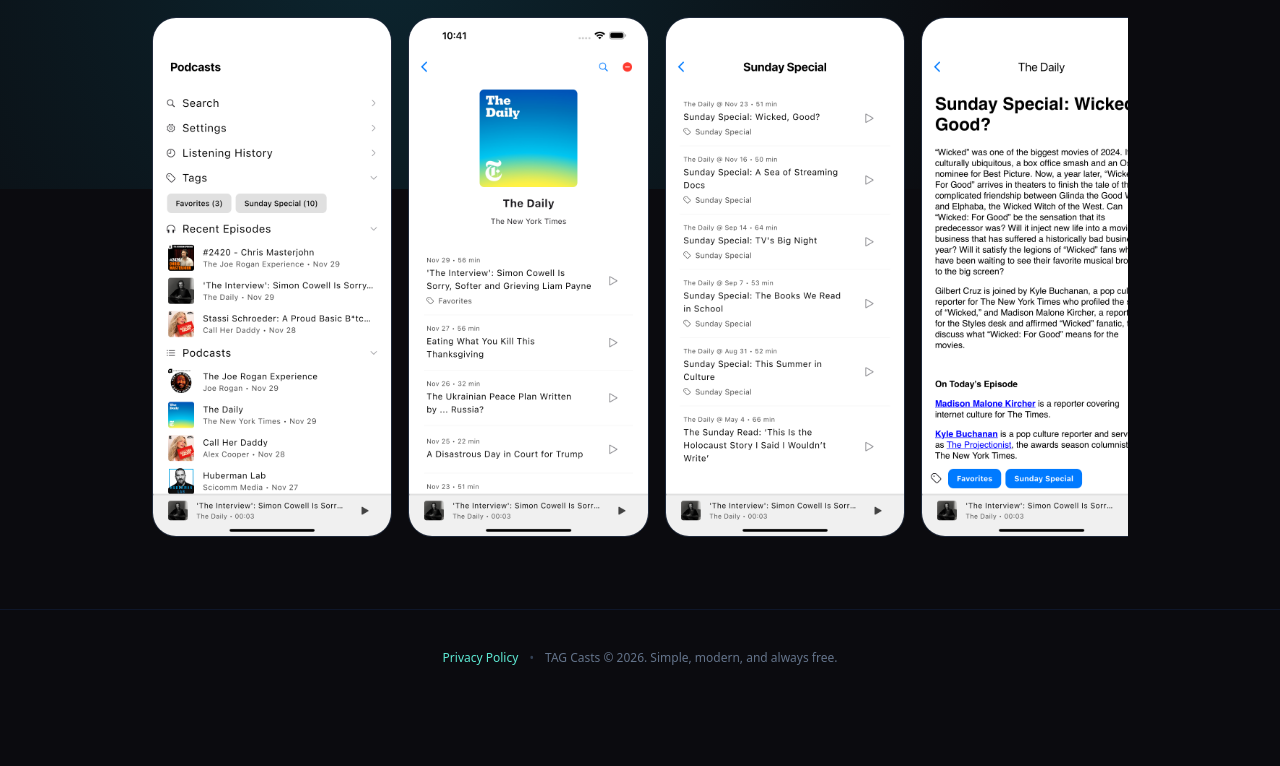
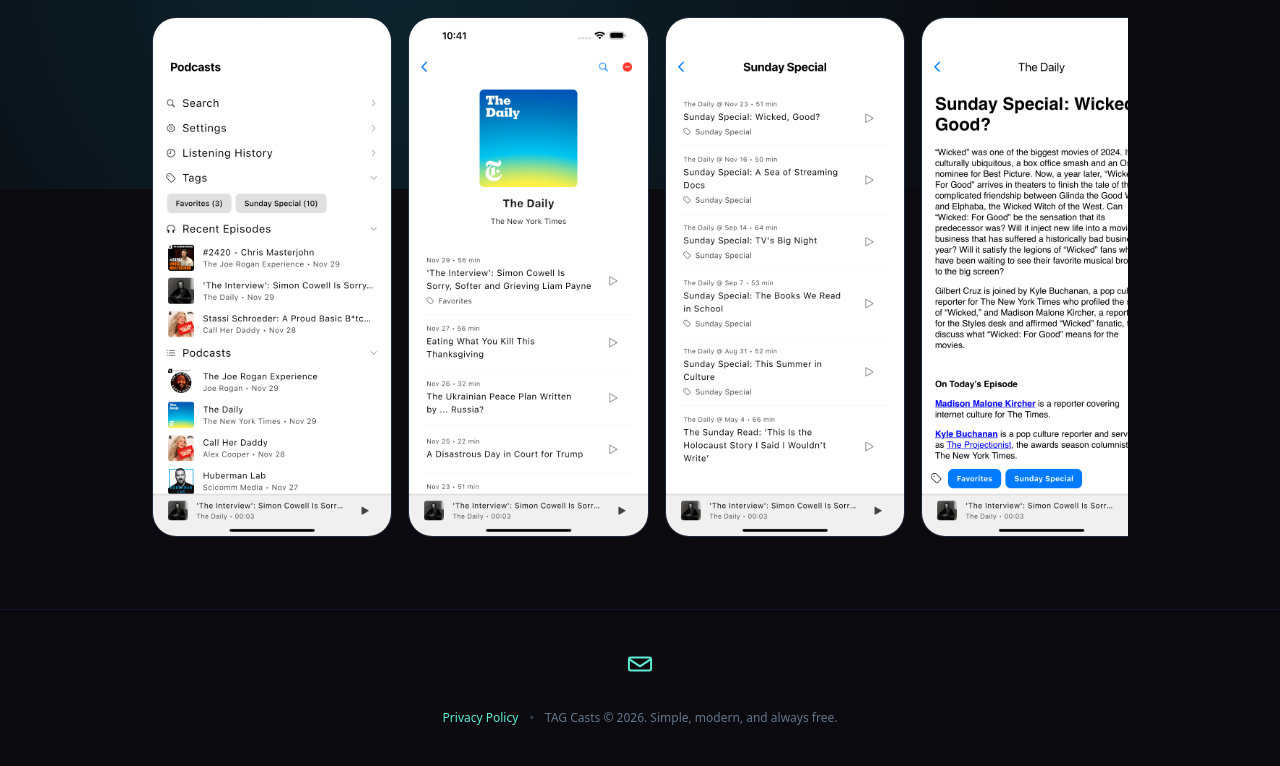
Before and after one commit to tag-casts/tag-casts.github.io, a plain HTML site: page index.html in a window 1280 px wide. Shown: the part 611-1377 px from the top of the page. Before the commit the page ends 1317 px from the top, so only its background shows below. Drawn offline with nearby package versions, Linux system fonts and the light colour scheme.

Commit message:
Add contact me

```diff
--- a/index.html
+++ b/index.html
@@ -171,10 +171,35 @@
 
     </main>
 
-    <footer class="border-t border-slate-900 py-10 text-center text-xs text-slate-500">
-      <a class="text-teal-300 hover:text-teal-200" href="privacy.html">Privacy Policy</a>
-      <span class="mx-2 text-slate-700">•</span>
-      TAG Casts © 2026. Simple, modern, and always free.
+    <footer class="border-t border-slate-900 py-10">
+      <div class="mx-auto flex w-full max-w-5xl flex-col items-center px-5 text-center sm:px-6">
+        <a
+          class="inline-flex text-teal-300 transition duration-200 hover:text-teal-200"
+          href="mailto:tag-casts@my365.day"
+          aria-label="Email TAG Casts"
+          title="Send email to tag-casts@my365.day"
+        >
+          <svg
+            xmlns="http://www.w3.org/2000/svg"
+            viewBox="0 0 24 24"
+            fill="none"
+            stroke="currentColor"
+            stroke-linecap="round"
+            stroke-linejoin="round"
+            stroke-width="1.7"
+            class="h-7 w-7"
+            aria-hidden="true"
+          >
+            <path d="M4 6.5h16A1.5 1.5 0 0 1 21.5 8v8A1.5 1.5 0 0 1 20 17.5H4A1.5 1.5 0 0 1 2.5 16V8A1.5 1.5 0 0 1 4 6.5Z" />
+            <path d="m3 8 9 6 9-6" />
+          </svg>
+        </a>
+        <div class="mt-8 text-xs text-slate-500">
+          <a class="text-teal-300 hover:text-teal-200" href="privacy.html">Privacy Policy</a>
+          <span class="mx-2 text-slate-700">•</span>
+          TAG Casts © 2026. Simple, modern, and always free.
+        </div>
+      </div>
     </footer>
   </body>
 </html>
```
Also changed, not shown: 2 other files.
